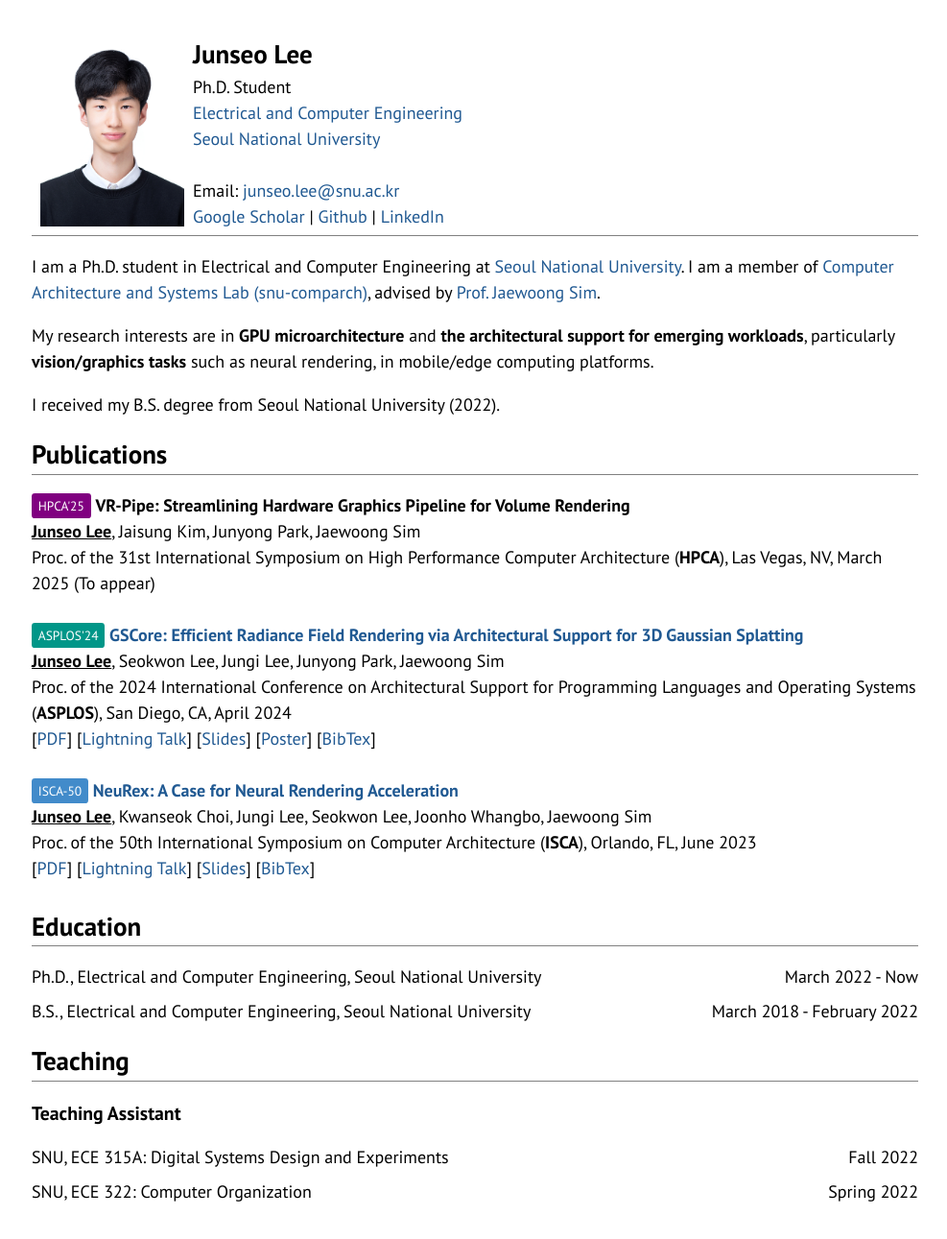
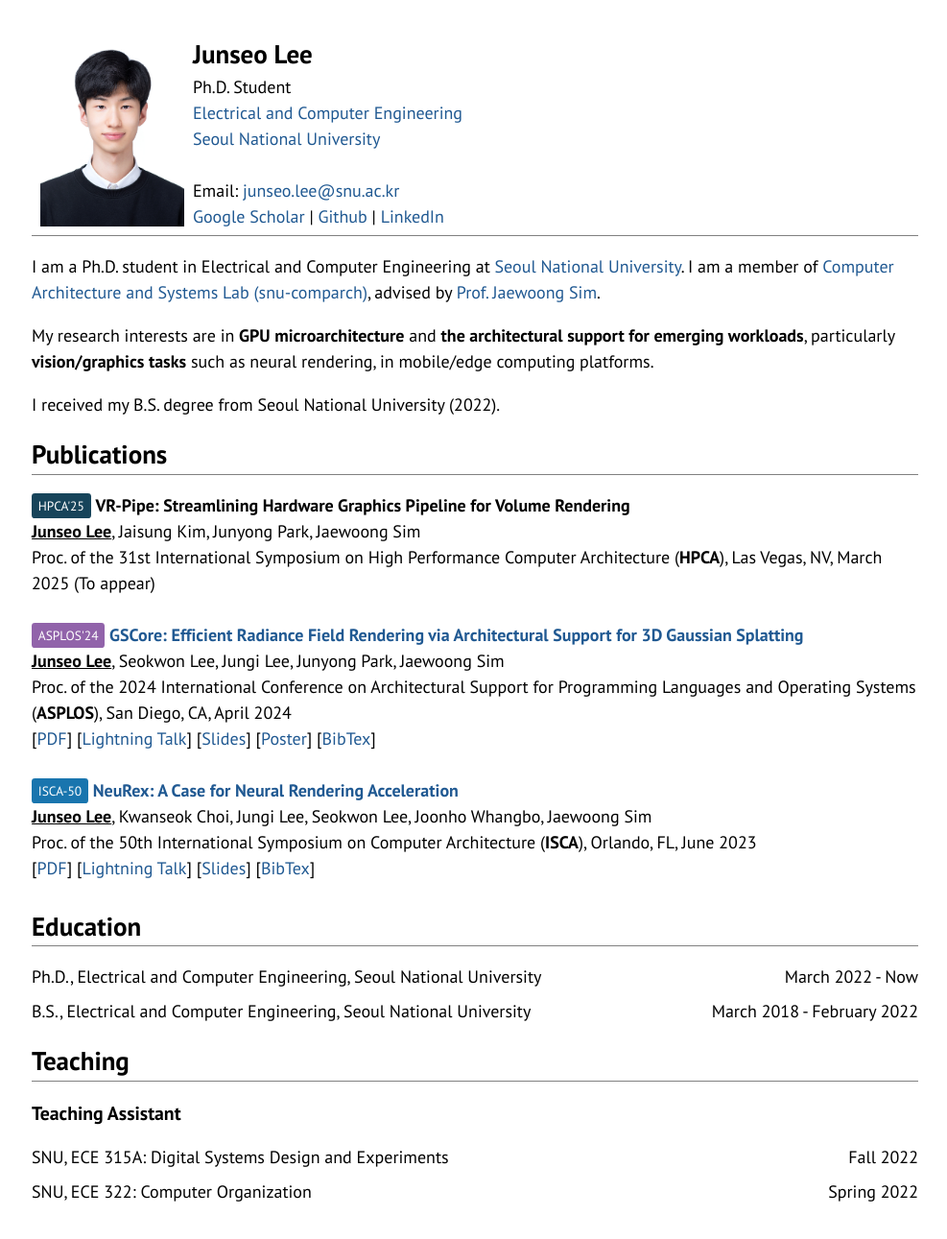
Before and after one commit to junseo013/junseo013.github.io, a Jekyll site: the page built from index.md, in a window 1280 px wide. Shown: the whole page at 96% size, without its empty margins (145-1132 px from the left). Built offline with Jekyll 4.4.1, drawn with Linux system fonts in a browser that asks for light colours.

Commit message:
update colors

```diff
--- a/assets/css/styles.css
+++ b/assets/css/styles.css
@@ -99,15 +99,18 @@ section {
 }
 
 .button-isca {
-  background-color: #428bca;
+  /*background-color: #428bca*/;
+  background-color: #1975AE;
 }
 
 .button-asplos {
-  background-color: #009688;
+  /*background-color: #009688;*/
+  background-color: #9163AA;
 }
 
 .button-hpca {
-  background-color: #800080;
+  /*background-color: #800080;*/
+  background-color: #17445A;
 }
 
 /* BibTex*/
```
